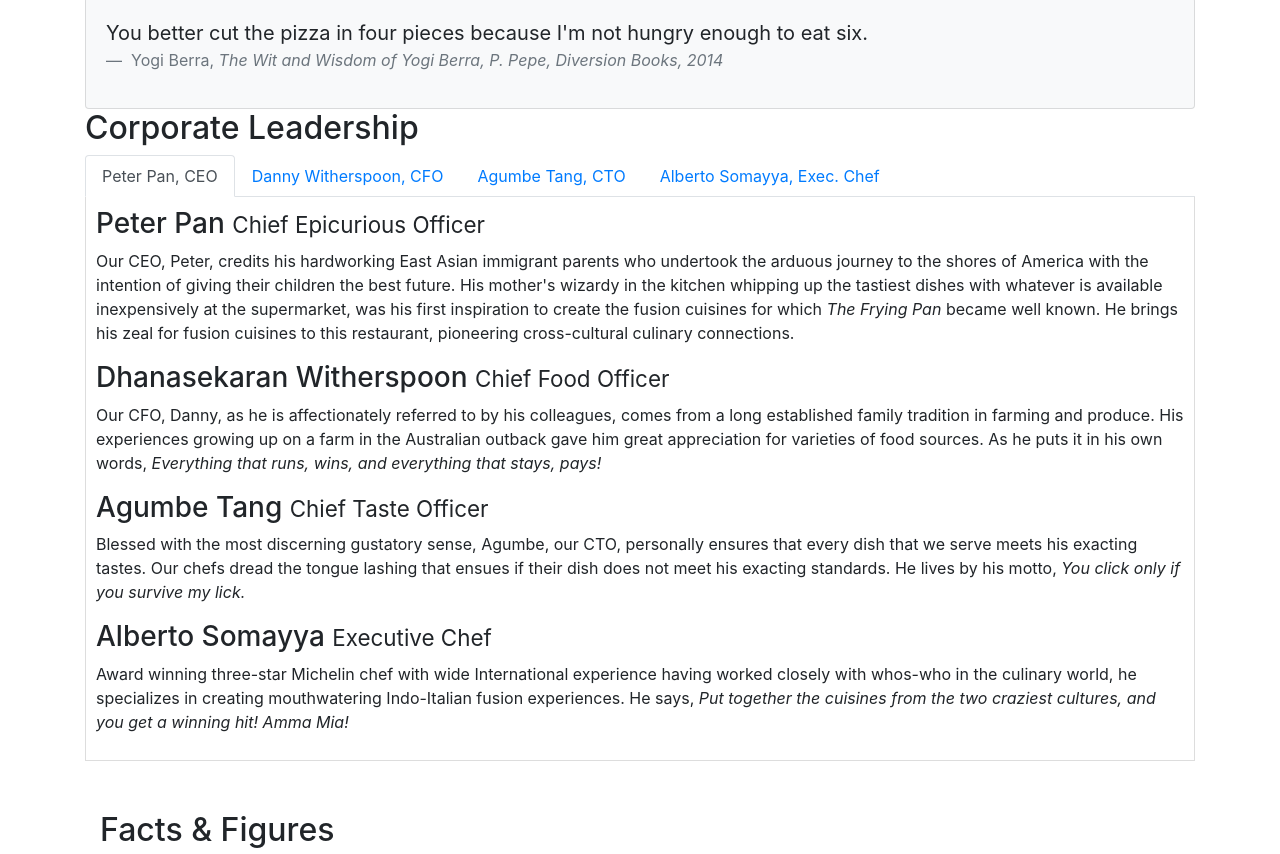
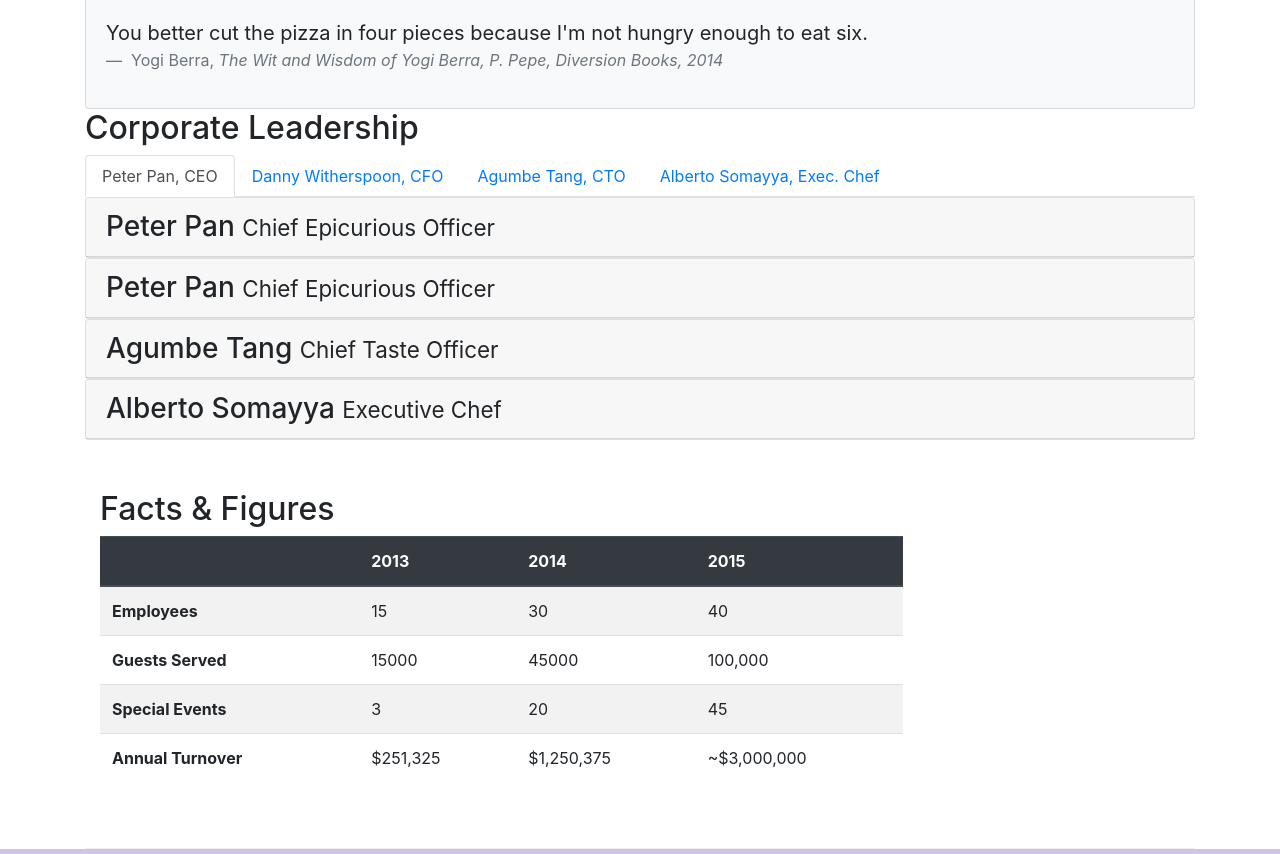
Before and after one commit to divyaprakash-Rx/Restaurant-html, a website: page aboutus.html in a window 1280 px wide. Shown: the part 782-1636 px from the top of the page. Drawn offline with nearby package versions, Linux system fonts and the light colour scheme.

Commit message:
accordion

```diff
--- a/aboutus.html
+++ b/aboutus.html
@@ -186,62 +186,118 @@
               >
             </li>
           </ul>
-                          <div class="tab-content">
-
-          <div role="tabpanel" class="tab-pane fade show active" id="peter">
-            <h3>Peter Pan <small>Chief Epicurious Officer</small></h3>
+          <div id="accordion">
+            <div class="card">
+              <div class="card-header" role="tab" id="peterhead">
+                <h3 class="mb-0">
+                  <a
+                    class="collapsed"
+                    data-toggle="collapse"
+                    data-target="#peter"
+                  >
+                    Peter Pan <small>Chief Epicurious Officer</small>
+                  </a>
+                </h3>
+              </div>
+              <div class="collapse" id="danny" data-parent="#accordion">
+                <div class="card-body">
                   <p class="d-none d-sm-block">
                     Our CEO, Peter, credits his hardworking East Asian immigrant
-              parents who undertook the arduous journey to the shores of America
-              with the intention of giving their children the best future. His
-              mother's wizardy in the kitchen whipping up the tastiest dishes
-              with whatever is available inexpensively at the supermarket, was
-              his first inspiration to create the fusion cuisines for which
-              <em>The Frying Pan</em> became well known. He brings his zeal for
-              fusion cuisines to this restaurant, pioneering cross-cultural
-              culinary connections.
+                    parents who undertook the arduous journey to the shores of
+                    America with the intention of giving their children the best
+                    future. His mother's wizardy in the kitchen whipping up the
+                    tastiest dishes with whatever is available inexpensively at
+                    the supermarket, was his first inspiration to create the
+                    fusion cuisines for which <em>The Frying Pan</em> became
+                    well known. He brings his zeal for fusion cuisines to this
+                    restaurant, pioneering cross-cultural culinary connections.
                   </p>
                 </div>
-          <div role="tabpanel" class="tab-pane fade show active" id="danny">
-            <h3>Dhanasekaran Witherspoon <small>Chief Food Officer</small></h3>
+              </div>
+            </div>
+            <div class="card">
+              <div class="card-header" role="tab" id="dannyhead">
+                <h3 class="mb-0">
+                  <a
+                    class="collapsed"
+                    data-toggle="collapse"
+                    data-target="#danny"
+                  >
+                    Peter Pan <small>Chief Epicurious Officer</small>
+                  </a>
+                </h3>
+              </div>
+              <div class="collapse" id="danny" data-parent="#accordion">
+                <div class="card-body">
+                  <p class="d-none d-sm-block">
+                    Our CEO, Peter, credits his hardworking East Asian immigrant
+                    parents who undertook the arduous journey to the shores of
+                    America with the intention of giving their children the best
+                    future. His mother's wizardy in the kitchen whipping up the
+                    tastiest dishes with whatever is available inexpensively at
+                    the supermarket, was his first inspiration to create the
+                    fusion cuisines for which <em>The Frying Pan</em> became
+                    well known. He brings his zeal for fusion cuisines to this
+                    restaurant, pioneering cross-cultural culinary connections.
+                  </p>
+                </div>
+              </div>
+            </div>
+            <div class="card">
+              <div class="card-header" role="tab" id="agumbehead">
+                <h3 class="mb-0">
+                  <a
+                    class="collapsed"
+                    data-toggle="collapse"
+                    data-target="#agumbe"
+                  >
+                    Agumbe Tang <small>Chief Taste Officer</small>
+                  </a>
+                </h3>
+              </div>
+              <div class="collapse" id="agumbe" data-parent="#accordion">
+                <div class="card-body">
                   <p class="d-none d-sm-block">
                     Our CFO, Danny, as he is affectionately referred to by his
-              colleagues, comes from a long established family tradition in
-              farming and produce. His experiences growing up on a farm in the
-              Australian outback gave him great appreciation for varieties of
-              food sources. As he puts it in his own words,
+                    colleagues, comes from a long established family tradition
+                    in farming and produce. His experiences growing up on a farm
+                    in the Australian outback gave him great appreciation for
+                    varieties of food sources. As he puts it in his own words,
                     <em
                       >Everything that runs, wins, and everything that stays,
                       pays!</em
                     >
                   </p>
                 </div>
-          <div role="tabpanel" class="tab-pane fade show active" id="agumbe">
-            <h3>Agumbe Tang <small>Chief Taste Officer</small></h3>
+              </div>
+            </div>
+            <div class="card">
+              <div class="card-header" role="tab" id="albertohead">
+                <h3 class="mb-0">
+                  <a
+                    class="collapsed"
+                    data-toggle="collapse"
+                    data-target="#alberto"
+                  >
+                    Alberto Somayya <small>Executive Chef</small>
+                  </a>
+                </h3>
+              </div>
+              <div class="collapse" id="alberto" data-parent="#accordion">
+                <div class="card-body">
                   <p class="d-none d-sm-block">
-              Blessed with the most discerning gustatory sense, Agumbe, our CTO,
-              personally ensures that every dish that we serve meets his
-              exacting tastes. Our chefs dread the tongue lashing that ensues if
-              their dish does not meet his exacting standards. He lives by his
-              motto,
+                    Blessed with the most discerning gustatory sense, Agumbe,
+                    our CTO, personally ensures that every dish that we serve
+                    meets his exacting tastes. Our chefs dread the tongue
+                    lashing that ensues if their dish does not meet his exacting
+                    standards. He lives by his motto,
                     <em>You click only if you survive my lick.</em>
                   </p>
                 </div>
-          <div role="tabpanel" class="tab-pane fade show active" id="alberto">
-            <h3>Alberto Somayya <small>Executive Chef</small></h3>
-            <p class="d-none d-sm-block">
-              Award winning three-star Michelin chef with wide International
-              experience having worked closely with whos-who in the culinary
-              world, he specializes in creating mouthwatering Indo-Italian
-              fusion experiences. He says,
-              <em
-                >Put together the cuisines from the two craziest cultures, and
-                you get a winning hit! Amma Mia!</em
-              >
-            </p>
               </div>
-        </div></div>
-
+            </div>
+          </div>
+        </div>
       </div>
 
       <div class="row row-content">
```
Lines whose indentation alone changed are shown as unchanged.
